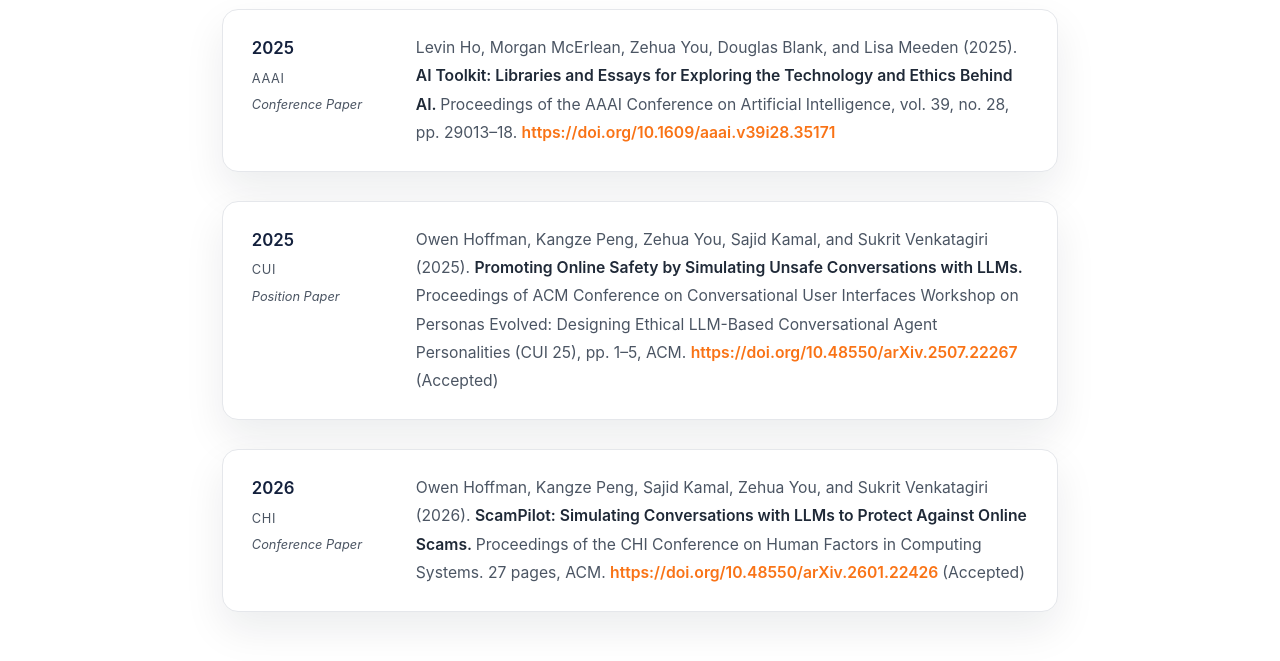
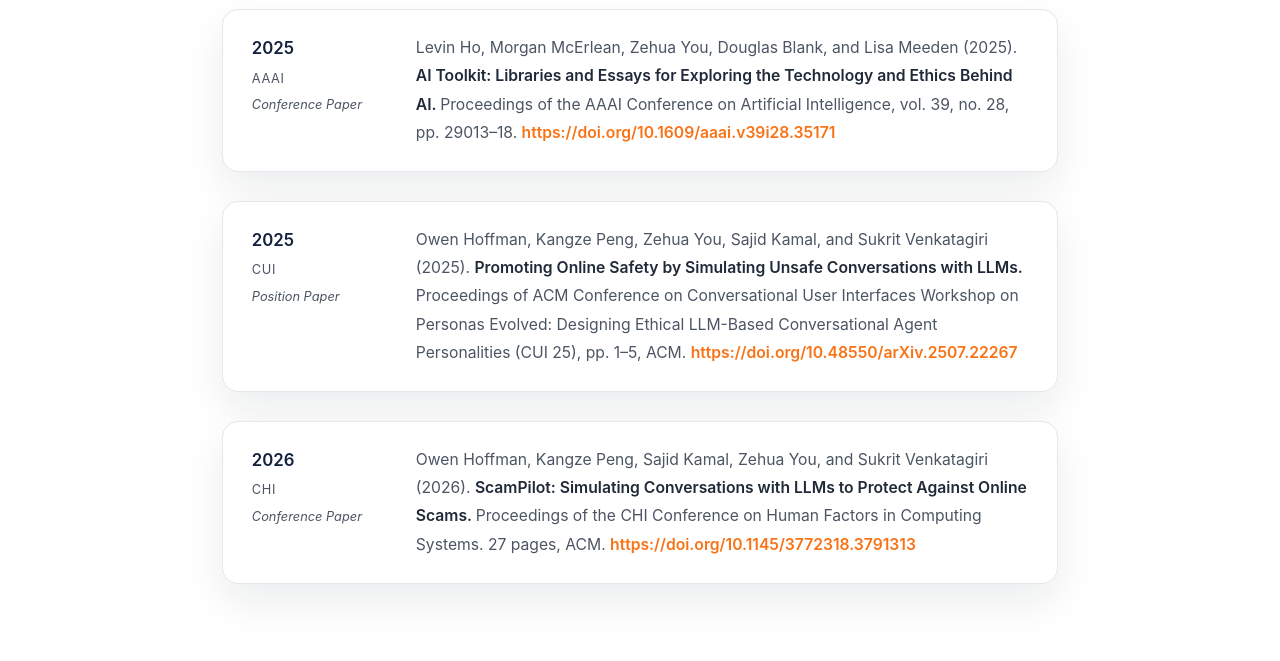
Before and after one commit to zehua-you/zehua-you.github.io, a plain HTML site: page publications.html in a window 1280 px wide. Shown: the part 177-838 px from the top of the page. Drawn offline with Linux system fonts and the light colour scheme.

Commit message:
updating publication DOI

```diff
--- a/publications.html
+++ b/publications.html
@@ -77,7 +77,6 @@
                         <a href="https://doi.org/10.48550/arXiv.2507.22267" target="_blank">
                             https://doi.org/10.48550/arXiv.2507.22267
                         </a>
-                        (Accepted)
                     </div>
                 </div>
             </div>
@@ -102,10 +101,9 @@
                             ScamPilot: Simulating Conversations with LLMs to Protect Against Online Scams.
                         </span>
                         Proceedings of the CHI Conference on Human Factors in Computing Systems. 27 pages, ACM.
-                        <a href="https://doi.org/10.48550/arXiv.2601.22426" target="_blank">
-                            https://doi.org/10.48550/arXiv.2601.22426
+                        <a href="https://doi.org/10.1145/3772318.3791313" target="_blank">
+                            https://doi.org/10.1145/3772318.3791313
                         </a>
-                        (Accepted)
                     </div>
                 </div>
             </div>
```
